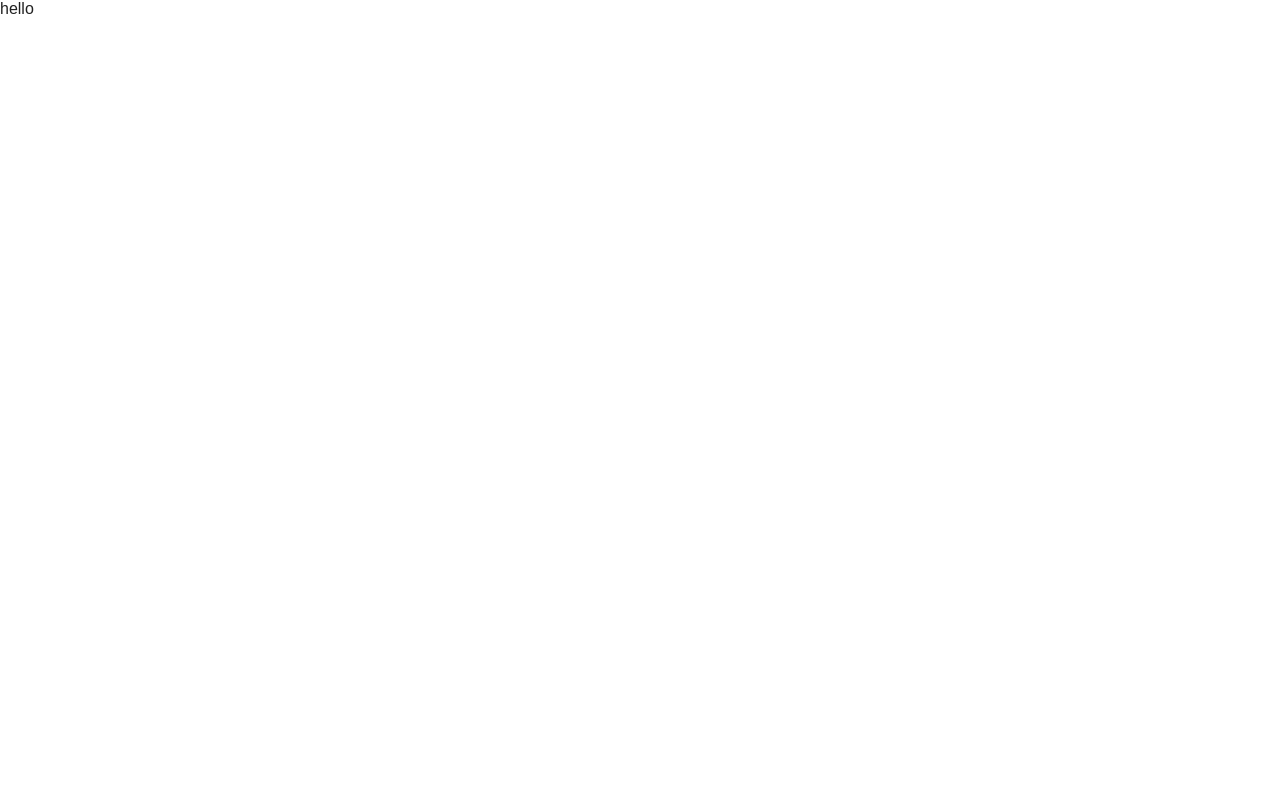
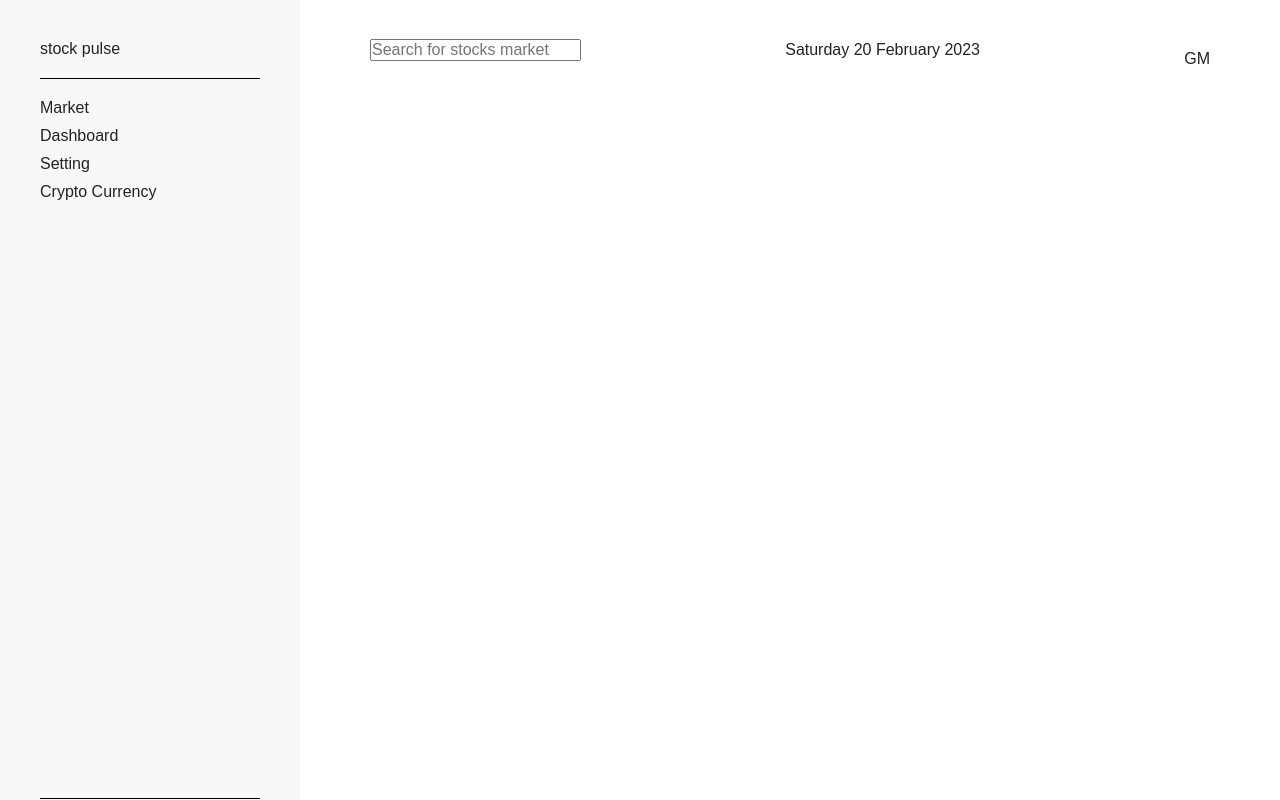
Before and after one commit to MatanAmzaleg/StockPulse, a Next.js app: page / in a window 1280 px wide. Built offline with nearby package versions, Linux system fonts and the light colour scheme.

Commit message:
added header and sidebar

```diff
--- /dev/null
+++ b/components/Header.tsx
@@ -0,0 +1,16 @@
+import { useState } from 'react';
+
+export default function Header() {
+    const [date, setDate] = useState<Date>(new Date());
+
+    return (
+        <div className="main-header">
+            <input type="search" placeholder="Search for stocks market" />
+            <div className="date">Saturday 20 February 2023</div>
+            <div className="user">
+                <img src="" alt="" />
+                <p className="sidebar-nav-link">GM</p>
+            </div>
+        </div>
+    );
+}
--- a/components/Sidebar.tsx
+++ b/components/Sidebar.tsx
@@ -3,14 +3,13 @@ import Link from 'next/link';
 export default function Sidebar() {
     return (
         <div className="sidebar">
-            <div className="logo"></div>
-            <nav>
+            <div className="logo">stock pulse</div>
+            <nav className="sidebar-nav">
                 {/* <Link></Link> */}
                 <p>Market</p>
                 <p>Dashboard</p>
                 <p>Setting</p>
                 <p>Crypto Currency</p>
-                <p></p>
             </nav>
         </div>
     );
--- a/pages/index.tsx
+++ b/pages/index.tsx
@@ -1,3 +1,5 @@
+import Header from '@/components/Header';
+import Sidebar from '@/components/Sidebar';
 import Head from 'next/head';
 
 export default function Home() {
@@ -15,7 +17,10 @@ export default function Home() {
                 />
                 <link rel="icon" href="/favicon.ico" />
             </Head>
-            <main>hello</main>
+            <main className="home-container">
+                <Header />
+                <Sidebar />
+            </main>
         </>
     );
 }
--- a/styles/base/_base.scss
+++ b/styles/base/_base.scss
@@ -9,7 +9,7 @@ html {
 }
 
 body {
-    font-family: Poppins, sans-serif;
+    font-family: sans-serif;
     color: #222222;
 }
 
--- a/styles/cmps/_app-header.scss
+++ /dev/null
@@ -1,31 +0,0 @@
-.main-header {
-    background: linear-gradient(90deg, #38a8c3, #2a7fa0);
-    // background: linear-gradient(90deg, #9c5fff, #7251fd);
-    padding: 30px;
-    display: flex;
-    justify-content: space-between;
-
-    nav {
-        display: flex;
-        gap: 10px;
-    }
-
-    .logo {
-        display: flex;
-        flex-direction: row;
-        align-items: center;
-        font-size: 1.5em;
-        letter-spacing: -1px;
-        gap: 5px;
-
-        img {
-            height: 32px;
-        }
-
-        @media (max-width: 650px) {
-            .main-container .logo-container {
-                display: none;
-            }
-        }
-    }
-}
--- /dev/null
+++ b/styles/cmps/_header.scss
@@ -0,0 +1,8 @@
+.main-header {
+    grid-area: header;
+    display: flex;
+    padding: 30px 70px;
+    align-items: center;
+    justify-content: space-between;
+    gap: 30px;
+}
--- /dev/null
+++ b/styles/cmps/_sidebar.scss
@@ -0,0 +1,23 @@
+.sidebar {
+    background-color: #f8f8f8;
+    grid-area: sidebar;
+    padding: 40px;
+
+    .logo {
+        border-bottom: 1px black solid;
+        padding-bottom: 20px;
+    }
+
+    .sidebar-nav {
+        padding-block: 20px;
+        display: flex;
+        flex-direction: column;
+        gap: 10px;
+        border-bottom: 1px black solid;
+        height: 100%;
+
+        .sidebar-nav-link {
+            box-shadow: inset 1px 1px 0 0 black;
+        }
+    }
+}
--- a/styles/cmps/_sorting-visualizer.scss
+++ /dev/null
@@ -1,29 +0,0 @@
-.array-container {
-    display: flex;
-    gap: 3px;
-
-    .array-bar {
-        width: 20px;
-        background-color: blue;
-        content: '';
-        transition: background-color 0.3s ease-out;
-
-        &.selected {
-            background-color: red;
-        }
-        &.finish {
-            background-color: rgb(0, 255, 30);
-        }
-    }
-}
-
-.actions {
-    display: flex;
-    gap: 10px;
-
-    button {
-        border-radius: 10px;
-        padding: 10px;
-        background-color: #3a44cd;
-    }
-}
--- a/styles/main.scss
+++ b/styles/main.scss
@@ -15,6 +15,5 @@
 @import './views/home';
 
 // CMPS
-@import './cmps/app-header';
-@import './cmps/sorting-visualizer.scss';
-// @import "./cmps/app-footer";
+@import './cmps/header';
+@import './cmps/sidebar';
--- a/styles/views/_home.scss
+++ b/styles/views/_home.scss
@@ -1,4 +1,8 @@
-.home {
-    background-color: $clr1;
-    color: $clr-text;
+.home-container {
+    min-height: 100vh;
+    background-color: white;
+    display: grid;
+    grid-template-columns: 300px 1fr;
+    grid-template-rows: 100px 1fr;
+    grid-template-areas: 'sidebar header' 'sidebar main';
 }
```
